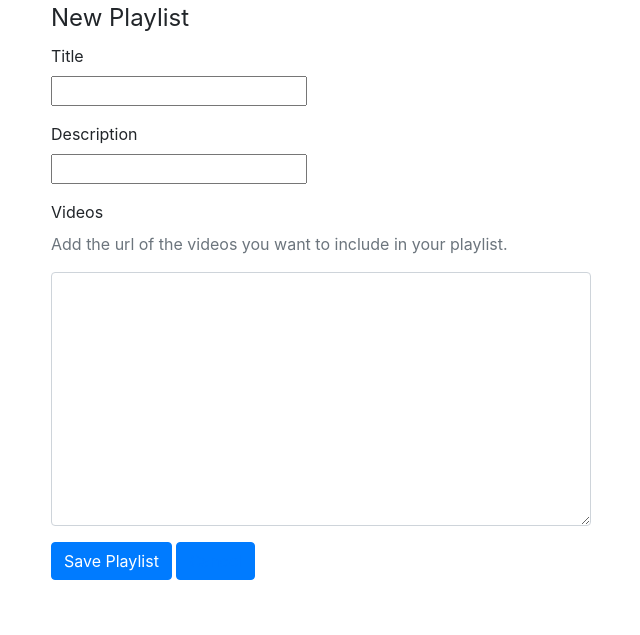
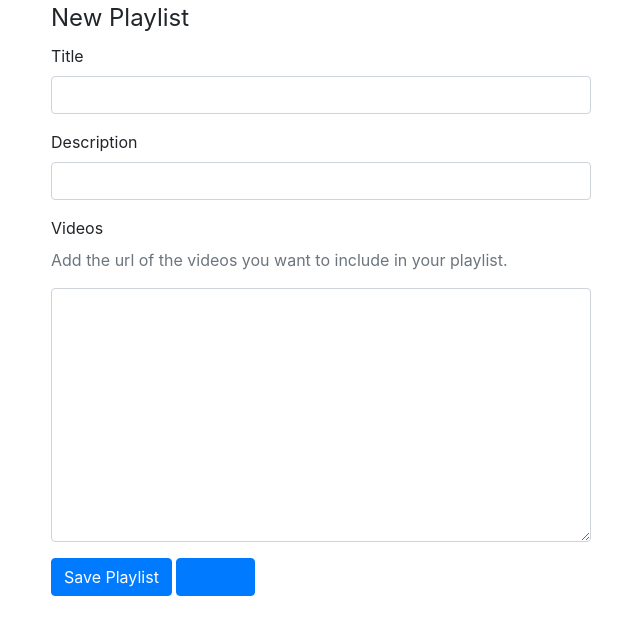
Before and after one commit to prathmesh-jagtap/Flask-Playlister-App, a Flask app: page /playlists/new in a window 1280 px wide. Shown: the part 78-713 px from the top of the page, without its empty margins (34-674 px from the left). Run offline with Flask 2, Linux system fonts and the light colour scheme; some libraries are stand-ins or nearby versions.

Commit message:
Added vanilla bootstrap

```diff
--- a/templates/playlists_edit.html
+++ b/templates/playlists_edit.html
@@ -12,13 +12,13 @@
                 <!--TITLE-->
                 <div class='form-group'>
                     <label for="playlist-title">Title</label><br>
-                    <input id="playlist-title" type="text" name="title" value="{{ playlist.title }}" />
+                    <input class='form-control' id="playlist-title" type="text" name="title" value="{{ playlist.title }}" />
                 </div>
 
                 <!--DESCRIPTION-->
                 <div class='form-group'>
                     <label for="description">Description</label><br>
-                    <input id="description" type="text" name="description" value="{{ playlist.description }}" />
+                    <input class='form-control' id="description" type="text" name="description" value="{{ playlist.description }}" />
                 </div>
 
                 <!--VIDEOS IDS-->
--- a/templates/playlists_new.html
+++ b/templates/playlists_new.html
@@ -10,13 +10,13 @@
                 <!--TITLE-->
                 <div class='form-group'>
                     <label for="playlist-title">Title</label><br>
-                    <input id="playlist-title" type="text" name="title"  />
+                    <input class='form-control' id="playlist-title" type="text" name="title"  />
                 </div>
 
                 <!--DESCRIPTION-->
                 <div class='form-group'>
                     <label for="description">Description</label><br>
-                    <input id="description" type="text" name="description"  />
+                    <input class='form-control' id="description" type="text" name="description"  />
                 </div>
 
                 <!--VIDEOS IDS-->
```
Also changed, not shown: templates/playlists_index.html (+5 -3 lines), templates/playlists_show.html (+8 -7 lines).
